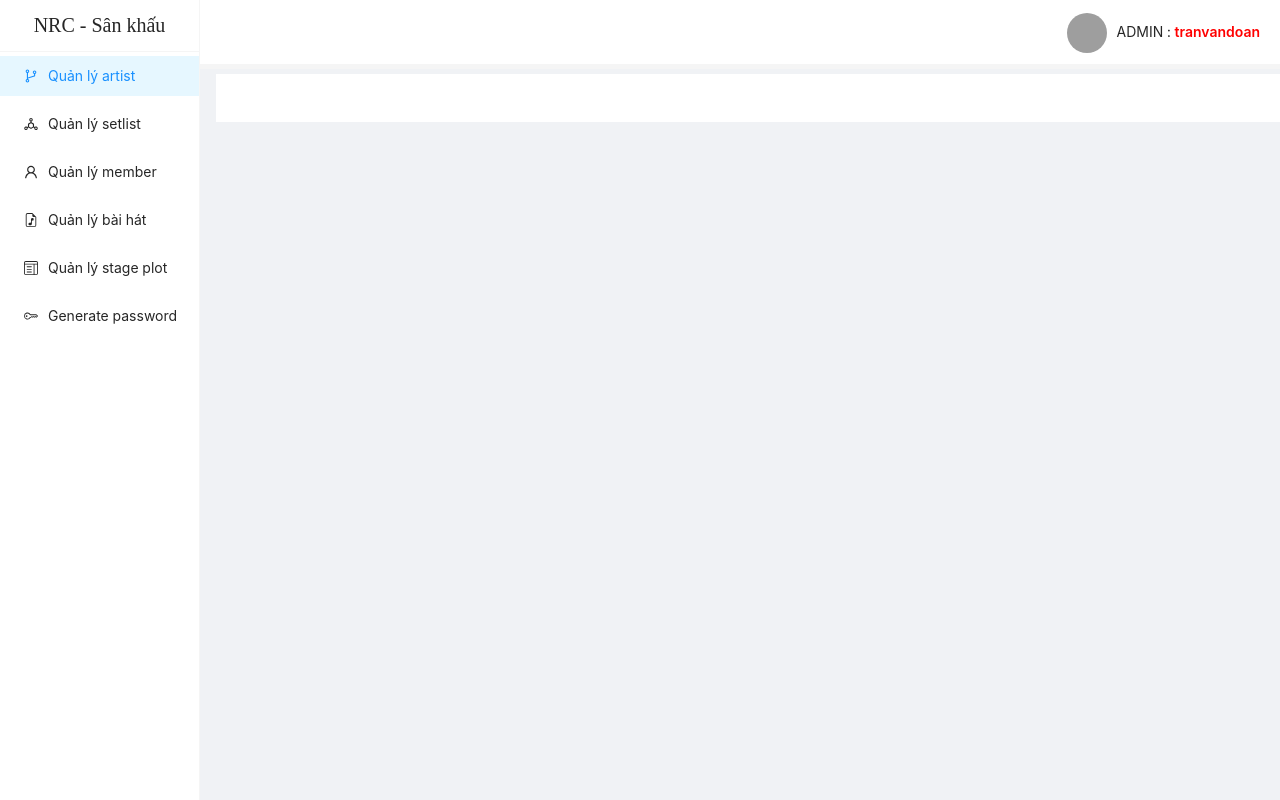
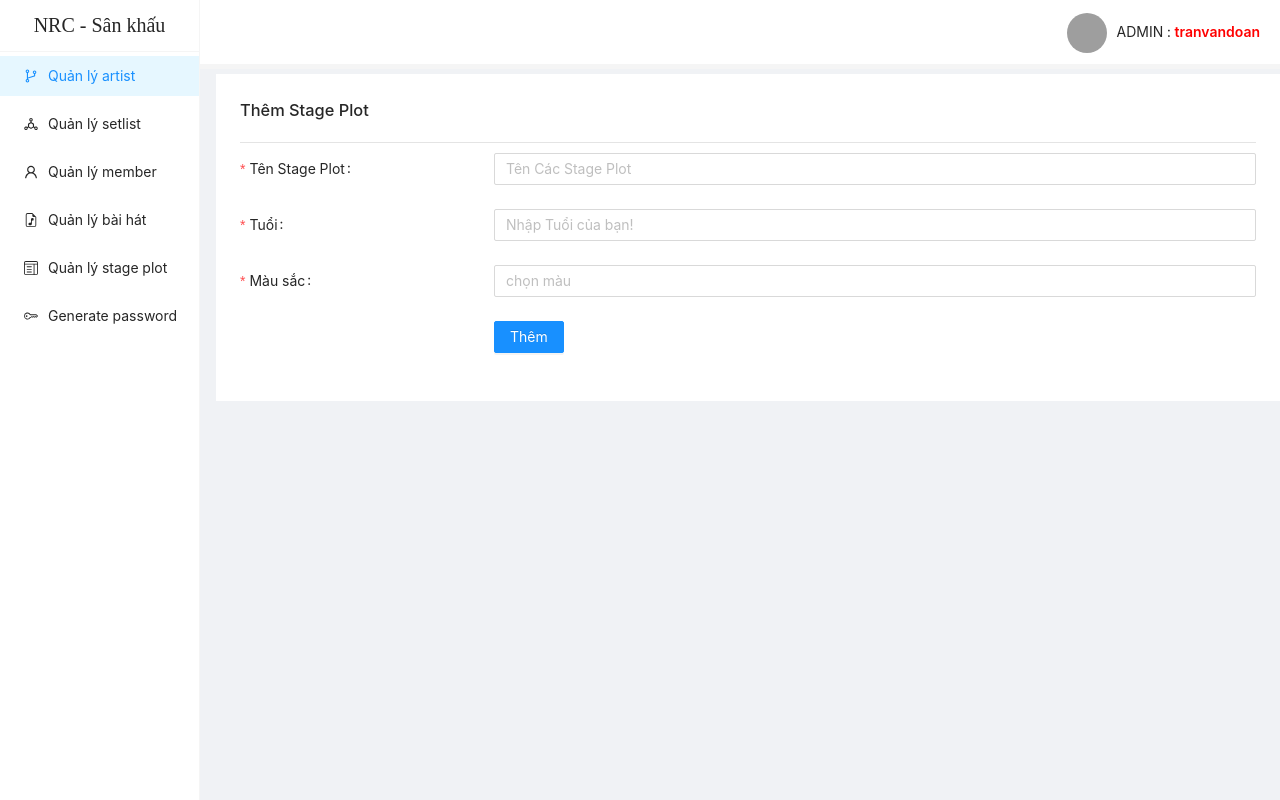
Before and after one commit to tranvandoan1/Cms, a React (Create React App) app: page /admin/manage-stage-plot/add in a window 1280 px wide. Built offline with nearby package versions, Linux system fonts and the light colour scheme; grey boxes are pictures that could not be loaded.

Commit message:
StagePlot

```diff
--- a/db.json
+++ b/db.json
@@ -1,17 +1,16 @@
 {
   "StagePlot": [
     {
-      "id": 1,
-      "name": "Mike",
-      "age": "M",
-      "color": "blue"
-
+      "name": "fdsfgsg",
+      "age": 11,
+      "color": "red",
+      "id": 1
     },
     {
-      "id": 2,
       "name": "John",
-      "age": "J",
-      "color": "red"
+      "age": 32,
+      "color": "red",
+      "id": 2
     }
   ],
   "user": []
--- a/package.json
+++ b/package.json
@@ -24,6 +24,7 @@
     "react-router-dom": "^6.3.0",
     "react-scripts": "5.0.1",
     "react-sketch-canvas": "^6.2.0",
+    "react-toastify": "^9.0.5",
     "typescript": "^4.7.4",
     "web-vitals": "^2.1.4"
   },
--- a/src/App.tsx
+++ b/src/App.tsx
@@ -15,6 +15,7 @@ import AddSetlist from "./app/views/Components/Page/ManageSetlist/AddSetlist";
 import EidtSetlist from './app/views/Components/Page/ManageSetlist/EidtSetlist';
 import AdminRoute from "./app/views/Auth/AdminRoute";
 import AddStagePlot from "./app/views/Components/Page/ManageStagePlot/AddStagePlot";
+import EditStagePlot from "./app/views/Components/Page/ManageStagePlot/EditStagePlot";
 
 function App() {
   return (
@@ -40,6 +41,10 @@ function App() {
         <Route path="manage-songs" element={<IndexSongs />} />
         <Route path="manage-stage-plot" element={<IndexStagePlot />} />
         <Route path="manage-stage-plot/add" element={<AddStagePlot />} />
+        <Route
+          path="manage-stage-plot/edit&&name=:name&&id=:id"
+          element={<EditStagePlot />}
+        />
       </Route>
     </Routes>
   );
--- a/src/app/views/Api/StagePlot.tsx
+++ b/src/app/views/Api/StagePlot.tsx
@@ -8,6 +8,16 @@ export const getAll = () =>{
 export const get = (id:number) =>{
     const url=  `/StagePlot/${id}`
     return instance.get(url)
+}
+
+export const add = (item:any) =>{
+    const url =  "/StagePlot"
+    return instance.post(url,item)
+}
+
+export const edit = (item:any) =>{
+    const url = `/StagePlot/${item.id}`
+    return instance.put(url,item)
 }
 
 export const remove = (id:any) =>{
--- a/src/app/views/Components/Page/ManageStagePlot/AddStagePlot.tsx
+++ b/src/app/views/Components/Page/ManageStagePlot/AddStagePlot.tsx
@@ -1,8 +1,111 @@
+import { Button, Form, Input } from "antd";
+import React, { useState } from "react";
+import { useDispatch } from "react-redux";
+import { useNavigate } from "react-router-dom";
+
+import { addStagePlot } from "../../../Slide/StagePlot";
+
+
+
 const AddStagePlot:React.FC = () =>{
+    const dispath:any = useDispatch()
+    const navigate =  useNavigate()
+    const onFinish = (values: any) => {
+        const age = values.age
+       const newStagePlot = {
+        ...values,
+        age: +age
+       }
+        if(age>0  && age < 100){
+            dispath(addStagePlot(newStagePlot))
+            alert("Thêm thành công")
+            navigate("/admin/manage-stage-plot")
+        }else{
+            alert("Tuổi  không được âm!")
+        }
+      };
+
+      const onFinishFailed = (errorInfo: any) => {
+        console.log("Failed:", errorInfo);
+      };
     return(
         <div>
+        <div
+          style={{
+            paddingBottom: 10,
+            borderBottom: "1px solid rgb(228, 228, 228) ",
+            marginBottom: 10,
+          }}
+        >
+          <h3>Thêm Stage Plot</h3>
+        </div>
+        <Form
+          name="basic"
+          labelCol={{
+            span: 6,
+          }}
+          wrapperCol={{
+            span: 18,
+          }}
+          initialValues={{
+            remember: true,
+          }}
+          onFinish={onFinish}
+          onFinishFailed={onFinishFailed}
+          autoComplete="off"
+        >
+          <Form.Item
+            label="Tên Stage Plot"
+            name="name"
+            labelAlign="left"
+            rules={[
+              {
+                required: true,
+                message: "Bạn chưa nhập tên!",
+              },
+            ]}
+          >
+            <Input type="text" placeholder="Tên Các Stage Plot " />
+          </Form.Item>
 
-        </div>
+          <Form.Item
+            label="Tuổi"
+            labelAlign="left"
+            name="age"
+            rules={[
+              {
+                required: true,
+                message: "Bạn chưa nhập tuổi!",
+              },
+            ]}
+          >
+            <Input type="number" placeholder="Nhập Tuổi của bạn!" />
+          </Form.Item>
+          <Form.Item
+            label="Màu sắc"
+            labelAlign="left"
+            name="color"
+            rules={[
+              {
+                required: true,
+                message: "Bạn chưa chọn màu!",
+              },
+            ]}
+          >
+            <Input type="text" placeholder="chọn màu" />
+          </Form.Item>
+          <Form.Item
+            wrapperCol={{
+              offset: 6,
+              span: 18,
+            }}
+          >
+            <Button type="primary" htmlType="submit">
+              Thêm
+            </Button>
+          </Form.Item>
+        </Form>
+      </div>
     )
 }
 
--- /dev/null
+++ b/src/app/views/Components/Page/ManageStagePlot/EditStagePlot.tsx
@@ -0,0 +1,129 @@
+import { useEffect, useState } from "react";
+import { useDispatch, useSelector } from "react-redux";
+import { useNavigate, useParams } from "react-router-dom";
+import { Button, Form, Input } from "antd";
+import { get } from "../../../Api/StagePlot";
+import { editStagePlot } from "../../../Slide/StagePlot";
+
+const EditStagePlot: React.FC = () => {
+  const {id} = useParams();
+  const [StagePlot,setStagePlot] = useState<any>([])
+  const dispath: any = useDispatch();
+  const navigate = useNavigate()
+  useEffect(() => {
+    const getStagePlot = async(id:any) =>{
+        try{
+            const {data} = await get(id)
+            setStagePlot(data)
+        }catch(error){
+            console.log(error);
+        }
+    }
+    getStagePlot(id)
+  }, []);
+
+  const onFinish = (values: any) => {
+    const age = values.age
+    const newStagePlot = {
+        ...values,
+        age: +age,
+        id: id
+    }
+    console.log(newStagePlot);
+
+    if(age>0  && age < 100){
+        dispath(editStagePlot(newStagePlot))
+        alert("Sửa thành công")
+        navigate("/admin/manage-stage-plot")
+    }else{
+        alert("Tuổi  không được âm!")
+    }
+  };
+
+  const onFinishFailed = (errorInfo: any) => {
+    console.log("Failed:", errorInfo);
+  };
+  console.log(StagePlot);
+
+  return (
+    <div>
+      <div
+        style={{
+          paddingBottom: 10,
+          borderBottom: "1px solid rgb(228, 228, 228) ",
+          marginBottom: 10,
+        }}
+      >
+        <h3>Update Stage Plot</h3>
+      </div>
+      <Form
+        name="basic"
+        labelCol={{
+          span: 6,
+        }}
+        wrapperCol={{
+          span: 18,
+        }}
+        initialValues={{
+          remember: true,
+        }}
+        onFinish={onFinish}
+        onFinishFailed={onFinishFailed}
+        autoComplete="off"
+      >
+        <Form.Item
+          label="Tên Stage Plot"
+          name="name"
+          labelAlign="left"
+          rules={[
+            {
+              required: true,
+              message: "Bạn chưa nhập tên!",
+            },
+          ]}
+        >
+          <Input  placeholder="Tên Các Stage Plot " defaultValue={StagePlot?.name} />
+        </Form.Item>
+
+        <Form.Item
+          label="Tuổi"
+          labelAlign="left"
+          name="age"
+          rules={[
+            {
+              required: true,
+              message: "Bạn chưa nhập tuổi!",
+            },
+          ]}
+        >
+          <Input type="number" placeholder="Nhập Tuổi của bạn!"  defaultValue={StagePlot?.age}/>
+        </Form.Item>
+        <Form.Item
+          label="Màu sắc"
+          labelAlign="left"
+          name="color"
+          rules={[
+            {
+              required: true,
+              message: "Bạn chưa chọn màu!",
+            },
+          ]}
+        >
+          <Input type="text" placeholder="chọn màu" defaultValue={StagePlot?.color} />
+        </Form.Item>
+        <Form.Item
+          wrapperCol={{
+            offset: 6,
+            span: 18,
+          }}
+        >
+          <Button type="primary" htmlType="submit">
+            update
+          </Button>
+        </Form.Item>
+      </Form>
+    </div>
+  );
+};
+
+export default EditStagePlot;
--- a/src/app/views/Components/Page/ManageStagePlot/IndexStagePlot.tsx
+++ b/src/app/views/Components/Page/ManageStagePlot/IndexStagePlot.tsx
@@ -10,7 +10,7 @@ import React, { useEffect, useRef } from "react";
 import { useDispatch, useSelector } from "react-redux";
 import { Link } from "react-router-dom";
 import { ReactSketchCanvas } from "react-sketch-canvas";
-import { filterStagePlot, getStagePlot,removeStagePlot } from "../../../Slide/StagePlot";
+import { filterStagePlot, getAllStagePlot,removeStagePlot } from "../../../Slide/StagePlot";
 
 const IndexStagePlot: React.FC = () => {
   const canvas: any = useRef<HTMLInputElement>();
@@ -18,15 +18,17 @@ const IndexStagePlot: React.FC = () => {
   const  dispath:any = useDispatch()
 
   useEffect(() =>{
-    dispath(getStagePlot())
+    dispath(getAllStagePlot())
   },[])
 
-  const onHandleRemove = async (id:any) => {
-    // const isConfirm = window.confirm(
-    //   "bạn muốn xóa sản phẩm này vào thùng rác ?"
-    // );
+  const onHandleRemove = async (id:number) => {
+    const isConfirm = window.confirm(
+      "bạn muốn xóa sản phẩm này?"
+    );
 
-     dispath(removeStagePlot(id))
+    if(isConfirm){
+      dispath(removeStagePlot(id))
+    }
 
   };
   const Search = () =>{
@@ -38,7 +40,7 @@ const IndexStagePlot: React.FC = () => {
     }
 
   }
-  console.log(StagePlot);
+  // console.log(StagePlot);
 
   const columns = [
     {
@@ -67,7 +69,7 @@ const IndexStagePlot: React.FC = () => {
       render: (item: any) => (
         <>
           <div>
-            <Link to={`/admin/manage-stage-plot/edit/${item.id}`}>
+            <Link to={`/admin/manage-stage-plot/edit&&name=${item.name}&&id=${item.id}`}>
               <EditOutlined style={{ marginRight: 10 }} />
             </Link>
             <span onClick={() => onHandleRemove(item.id)}>
```
Also changed, not shown: src/app/views/Slide/StagePlot.tsx (+36 -6 lines), 2 other files (tests, documents, lock files or other folders).
